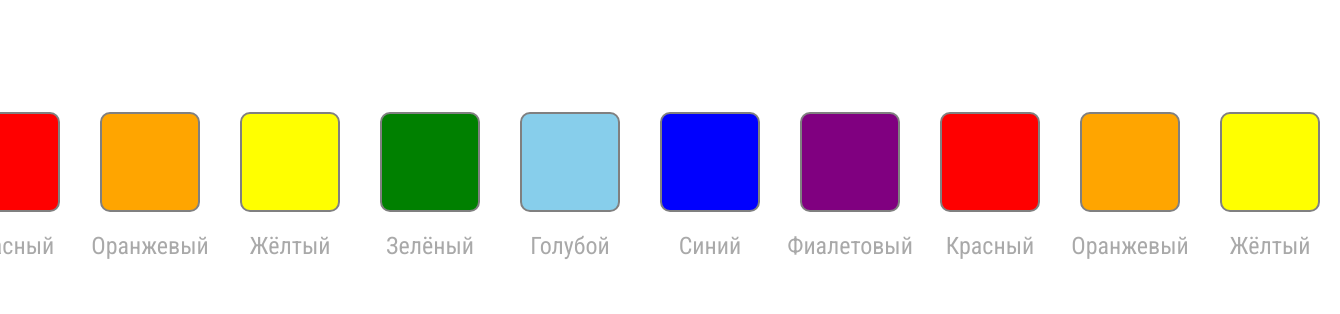
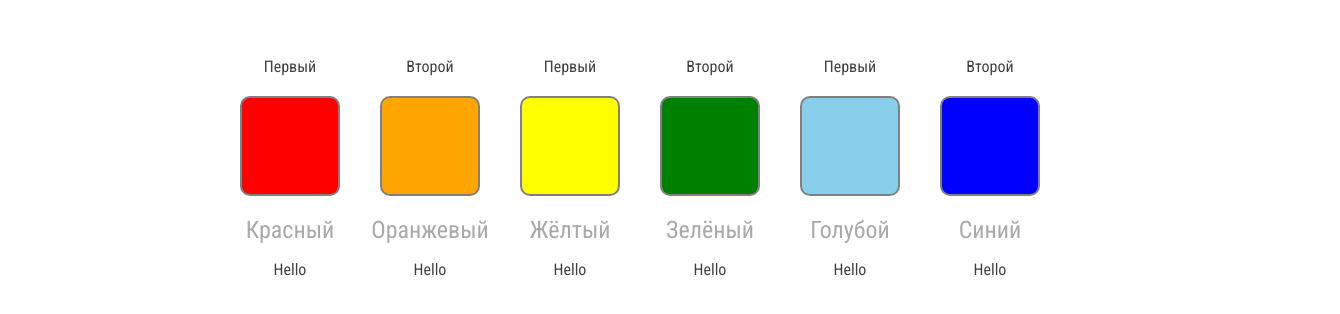
Before and after one commit to PavelPetyakin/LearningReact, a React app: page / in a window 1280 px wide. Shown: the part 224-538 px from the top of the page, 1340 px wide, since content can reach past the window. Built offline with nearby package versions, Linux system fonts and the light colour scheme; what typesafe-actions would draw is missing.

Commit message:
feature(WelcomePage):  order % 2

```diff
--- /dev/null
+++ b/src/pages/welcomePage/components/colorRec.tsx
@@ -0,0 +1,24 @@
+import React from "react";
+import style from "../style.scss";
+
+export interface IColorRec {
+  text: string;
+  color: string;
+  order: number;
+  children: React.ReactNode;
+  title: string;
+}
+
+export function ColorRec(props: IColorRec) {
+  const { text, title, color, order, children } = props;
+  const renderMessage: string = order % 2 === 0 ? "Первый" : "Второй";
+
+  return (
+    <div className={style.box}>
+      <div children={renderMessage}/>
+      <div className={style[color]}/>
+      <div className={style.text}>{text}</div>
+      {children}
+    </div>
+  )
+}
--- a/src/pages/welcomePage/welcomePage.tsx
+++ b/src/pages/welcomePage/welcomePage.tsx
@@ -1,68 +1,49 @@
 import React from "react";
+import { ColorRec, IColorRec } from "./components/colorRec";
 import s from "./style.scss";
 
-const array = [
+const array: Omit<IColorRec, "children" | "title" | "order">[] = [
   {
     color: "red",
-    text: "Красный"
+    text: "Красный",
   },
   {
     color: "orange",
-    text: "Оранжевый"
+    text: "Оранжевый",
   },
   {
     color: "yellow",
-    text: "Жёлтый"
+    text: "Жёлтый",
+  },
+  {
+    color: "green",
+    text: "Зелёный"
+  },
+  {
+    color: "skyblue",
+    text: "Голубой"
+  },
+  {
+    color: "blue",
+    text: "Синий"
   },
 ]
 
 export function WelcomePage() {
-  const rec2 = array.map((el,index) => {
+  const colorRecs = array.map((el,index) => {
     return (
-      <div key={index} className={s.box}>
-        <div className={s[el.color]}/>
-        <div className={s.text}>{el.text}</div>
-      </div>
+      <ColorRec
+        key={index}
+        text={el.text}
+        color={el.color}
+        order={index}
+        title={"hello1"}
+        children={<p>Hello</p>}
+      />
     )
   })
 
-  const rec = (
-    <>
-      <div className={s.box}>
-        <div className={s.red}/>
-        <div className={s.text}>Красный</div>
-      </div>
-      <div className={s.box}>
-        <div className={s.orange}/>
-        <div className={s.text}>Оранжевый</div>
-      </div>
-      <div className={s.box}>
-        <div className={s.yellow}/>
-        <div className={s.text}>Жёлтый</div>
-      </div>
-      <div className={s.box}>
-        <div className={s.green}/>
-        <div className={s.text}>Зелёный</div>
-      </div>
-      <div className={s.box}>
-        <div className={s.skyblue}/>
-        <div className={s.text}>Голубой</div>
-      </div>
-      <div className={s.box}>
-        <div className={s.blue}/>
-        <div className={s.text}>Синий</div>
-      </div>
-      <div className={s.box}>
-        <div className={s.purple}/>
-        <div className={s.text}>Фиалетовый</div>
-      </div>
-    </>
-  )
-
   return (
-    <div className={s.container}>
-      {rec}
-      {rec2}
-    </div>
+    <div className={s.container} children={colorRecs}/>
   );
 }
```
